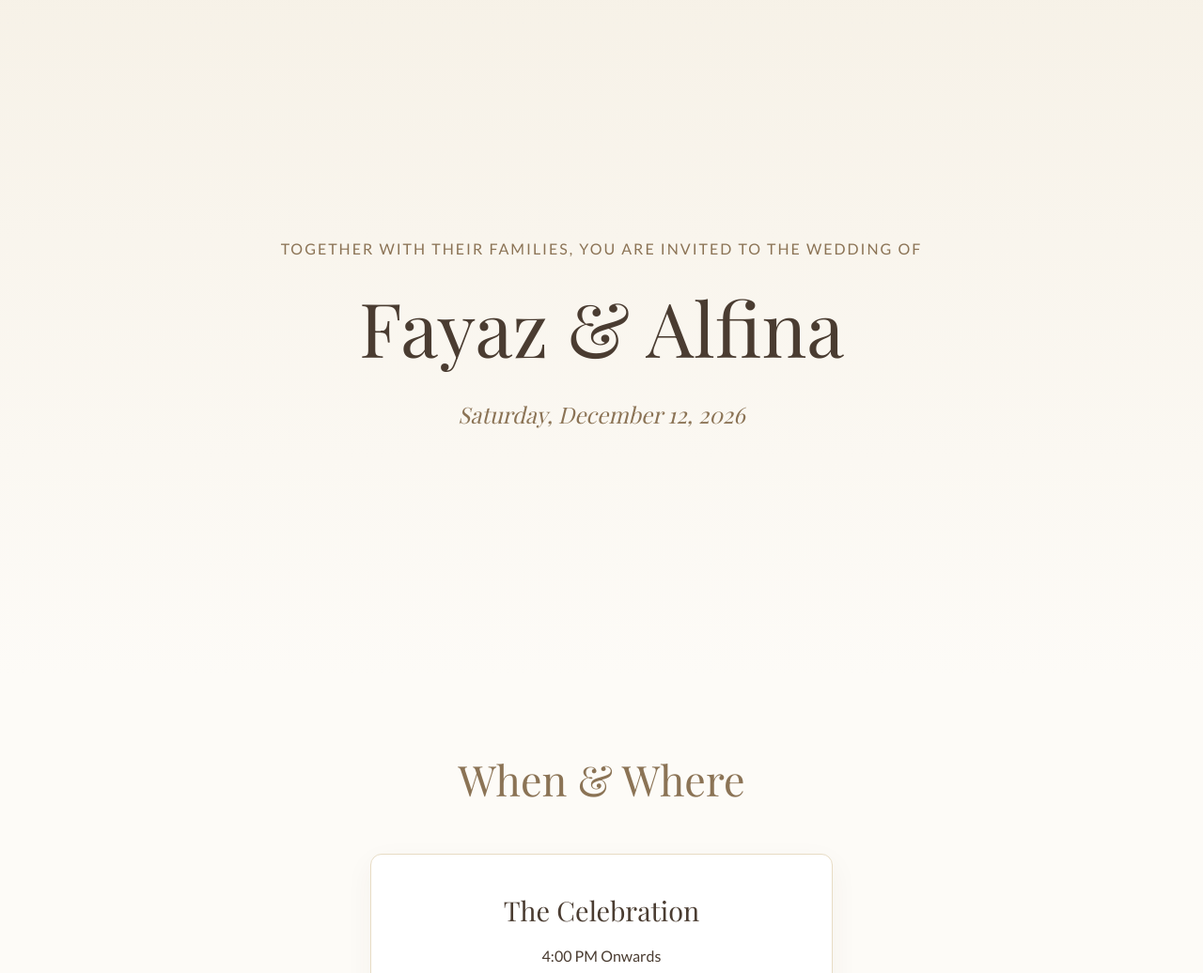
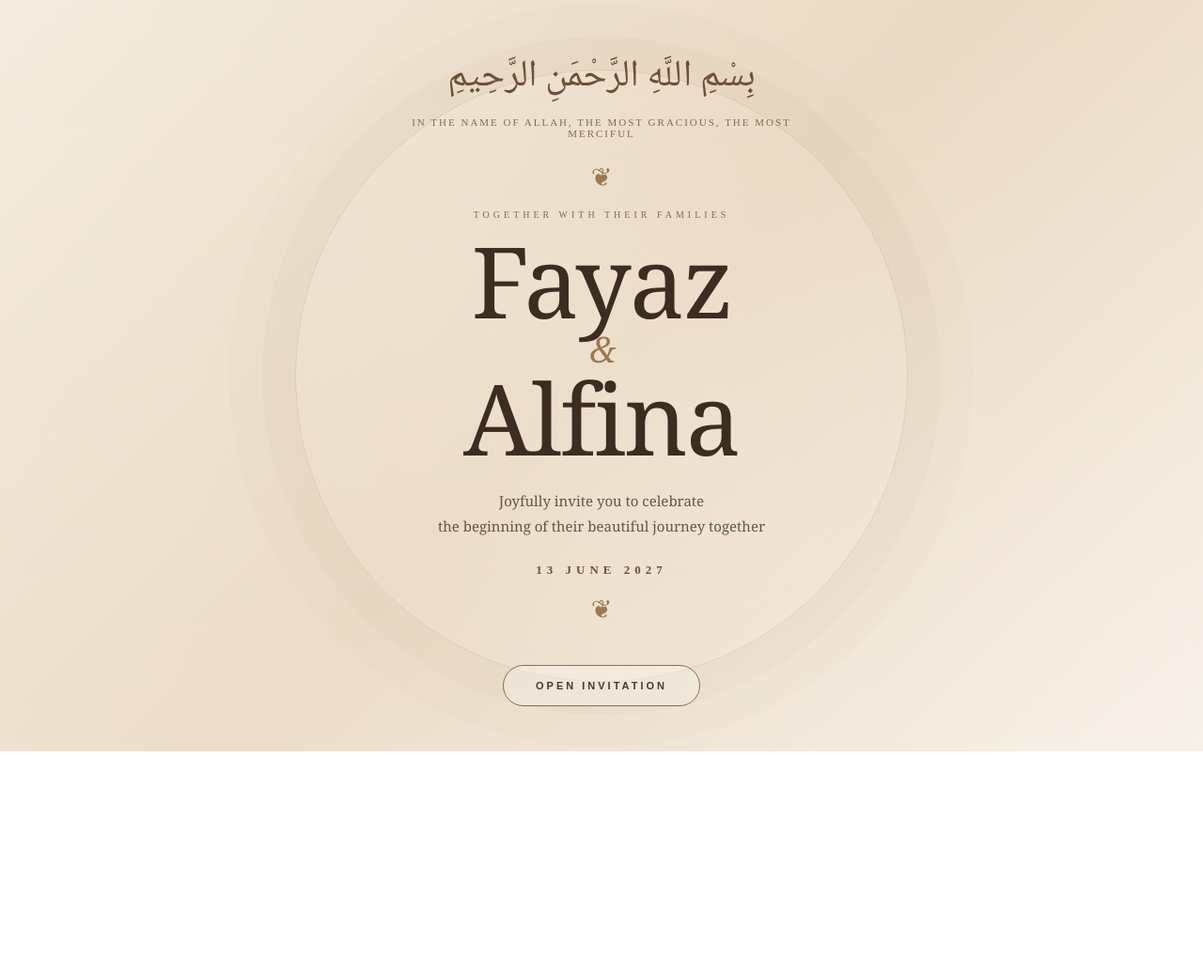
Before and after one commit to fayassirajudeen/Alfi-fayaz, a plain HTML site: page index.html in a window 1280 px wide. Shown: the top 1036 px of the page at 94% size. After the commit the page ends 800 px from the top, so only its background shows below. Drawn offline with nearby package versions, Linux system fonts and the light colour scheme; a web font is replaced by a local one.

Commit message:
Update index.html

```diff
--- a/index.html
+++ b/index.html
@@ -1,49 +1,412 @@
-<!DOCTYPE html>
-<html lang="en">
-<head>
-    <meta charset="UTF-8">
-    <meta name="viewport" content="width=device-width, initial-scale=1.0">
-    <title>Fayaz & Alfina | Wedding Invitation</title>
-    <link rel="stylesheet" href="style.css">
-    <!-- Elegant fonts for a classic wedding look -->
-    <link href="https://fonts.googleapis.com/css2?family=Playfair+Display:ital,wght@0,400;0,600;1,400&family=Lato:wght@300;400&display=swap" rel="stylesheet">
-</head>
-<body>
+<!-- ================= OPENING PAGE ================= -->
+<div id="opening-page">
 
-    <!-- Hero Section -->
-    <header class="hero">
-        <div class="hero-content">
-            <p class="pre-title">Together with their families, you are invited to the wedding of</p>
-            <h1>Fayaz & Alfina</h1>
-            <p class="date">Saturday, December 12, 2026</p>
-        </div>
-    </header>
+  <div class="opening-overlay"></div>
 
-    <!-- Details Section -->
-    <section class="details">
-        <h2>When & Where</h2>
-        <div class="event-card">
-            <h3>The Celebration</h3>
-            <p class="time">4:00 PM Onwards</p>
-            <p class="location">
-                <strong>The Grand Pearl Banquet</strong><br>
-                123 Celebration Avenue<br>
-                City Name, Region
-            </p>
-        </div>
-    </section>
+  <div class="opening-content">
 
-    <!-- RSVP Section -->
-    <section class="rsvp">
-        <h2>Join Us</h2>
-        <p>Please let us know if you can make it by November 1st, 2026.</p>
-        <!-- Replace the # with a link to a Google Form or Typeform for RSVPs -->
-        <a href="#" class="rsvp-btn">RSVP Here</a>
-    </section>
+    <div class="bismillah">
+      بِسْمِ اللَّهِ الرَّحْمَنِ الرَّحِيمِ
+    </div>
 
-    <footer>
-        <p>We can't wait to celebrate this special day with you.</p>
-    </footer>
+    <p class="opening-small">
+      In the name of Allah, the Most Gracious, the Most Merciful
+    </p>
 
-</body>
-</html>
+    <div class="ornament">❦</div>
+
+    <p class="opening-label">
+      TOGETHER WITH THEIR FAMILIES
+    </p>
+
+    <h1>
+      Fayaz
+      <span>&</span>
+      Alfina
+    </h1>
+
+    <p class="opening-text">
+      Joyfully invite you to celebrate<br>
+      the beginning of their beautiful journey together
+    </p>
+
+    <div class="opening-date">
+      13 JUNE 2027
+    </div>
+
+    <div class="ornament">❦</div>
+
+    <button onclick="openInvitation()">
+      OPEN INVITATION
+    </button>
+
+  </div>
+</div>
+
+
+<!-- ================= OPENING PAGE STYLE ================= -->
+<style>
+
+#opening-page {
+  position: fixed;
+  inset: 0;
+  z-index: 99999;
+
+  display: flex;
+  align-items: center;
+  justify-content: center;
+
+  min-height: 100vh;
+
+  background:
+    radial-gradient(
+      circle at center,
+      rgba(255,255,255,0.12),
+      transparent 45%
+    ),
+    linear-gradient(
+      135deg,
+      #f4eadb,
+      #e8d5bd,
+      #f7eee3
+    );
+
+  color: #3d3027;
+
+  overflow: hidden;
+
+  transition:
+    opacity 1s ease,
+    visibility 1s ease;
+}
+
+
+/* Decorative glow */
+
+#opening-page::before {
+  content: "";
+  position: absolute;
+
+  width: 650px;
+  height: 650px;
+
+  border-radius: 50%;
+
+  border: 1px solid rgba(126, 96, 65, 0.18);
+
+  box-shadow:
+    0 0 0 35px rgba(126,96,65,0.035),
+    0 0 0 70px rgba(126,96,65,0.025);
+
+  pointer-events: none;
+}
+
+
+/* Overlay */
+
+.opening-overlay {
+  position: absolute;
+  inset: 0;
+
+  background:
+    linear-gradient(
+      rgba(255,255,255,0.10),
+      rgba(255,255,255,0.18)
+    );
+
+  pointer-events: none;
+}
+
+
+/* Content */
+
+.opening-content {
+  position: relative;
+  z-index: 2;
+
+  width: min(90%, 600px);
+
+  text-align: center;
+
+  padding: 45px 25px;
+
+  animation: openingFade 1.8s ease forwards;
+}
+
+
+/* Bismillah */
+
+.bismillah {
+  font-size: clamp(27px, 5vw, 40px);
+
+  line-height: 1.7;
+
+  margin-bottom: 8px;
+
+  color: #6c5038;
+
+  font-family:
+    "Amiri",
+    "Noto Naskh Arabic",
+    serif;
+}
+
+
+.opening-small {
+  margin: 0 auto 25px;
+
+  max-width: 430px;
+
+  font-size: 11px;
+
+  letter-spacing: 2px;
+
+  text-transform: uppercase;
+
+  color: #806c59;
+}
+
+
+/* Ornament */
+
+.ornament {
+  font-size: 27px;
+
+  color: #9b7955;
+
+  margin: 18px 0;
+}
+
+
+/* Small heading */
+
+.opening-label {
+  margin-top: 15px;
+
+  font-size: 10px;
+
+  letter-spacing: 4px;
+
+  color: #806c59;
+}
+
+
+/* Names */
+
+.opening-content h1 {
+  margin: 15px 0 15px;
+
+  font-family:
+    "Cormorant Garamond",
+    Georgia,
+    serif;
+
+  font-size: clamp(58px, 12vw, 105px);
+
+  font-weight: 400;
+
+  line-height: 0.95;
+
+  letter-spacing: -2px;
+
+  color: #3c2c21;
+}
+
+
+.opening-content h1 span {
+  display: block;
+
+  font-family:
+    "Cormorant Garamond",
+    Georgia,
+    serif;
+
+  font-size: 38px;
+
+  font-style: italic;
+
+  line-height: 1.2;
+
+  color: #9b7955;
+}
+
+
+/* Invitation text */
+
+.opening-text {
+  margin: 25px auto;
+
+  font-family:
+    Georgia,
+    serif;
+
+  font-size: 15px;
+
+  line-height: 1.8;
+
+  color: #665546;
+}
+
+
+/* Date */
+
+.opening-date {
+  margin-top: 22px;
+
+  font-size: 13px;
+
+  font-weight: 600;
+
+  letter-spacing: 5px;
+
+  color: #6d5138;
+}
+
+
+/* Button */
+
+.opening-content button {
+  margin-top: 25px;
+
+  padding: 15px 34px;
+
+  border: 1px solid #8c6b4d;
+
+  border-radius: 50px;
+
+  background: rgba(255,255,255,0.28);
+
+  color: #4d3929;
+
+  font-size: 11px;
+
+  font-weight: 600;
+
+  letter-spacing: 3px;
+
+  cursor: pointer;
+
+  transition:
+    all 0.35s ease;
+}
+
+
+.opening-content button:hover {
+  background: #6d5138;
+
+  color: white;
+
+  transform: translateY(-2px);
+
+  box-shadow:
+    0 10px 30px rgba(70,50,30,0.15);
+}
+
+
+/* Opening animation */
+
+@keyframes openingFade {
+
+  from {
+    opacity: 0;
+    transform: translateY(25px);
+  }
+
+  to {
+    opacity: 1;
+    transform: translateY(0);
+  }
+
+}
+
+
+/* Closing animation */
+
+#opening-page.hide-opening {
+  opacity: 0;
+
+  visibility: hidden;
+
+  pointer-events: none;
+}
+
+
+/* Mobile */
+
+@media (max-width: 600px) {
+
+  #opening-page::before {
+    width: 420px;
+    height: 420px;
+  }
+
+  .opening-content {
+    padding: 30px 20px;
+  }
+
+  .opening-small {
+    font-size: 9px;
+    letter-spacing: 1.5px;
+  }
+
+  .opening-label {
+    font-size: 8px;
+    letter-spacing: 3px;
+  }
+
+  .opening-text {
+    font-size: 14px;
+  }
+
+  .opening-date {
+    font-size: 11px;
+    letter-spacing: 3px;
+  }
+
+}
+
+</style>
+
+
+<!-- ================= OPENING PAGE SCRIPT ================= -->
+<script>
+
+function openInvitation() {
+
+  const openingPage =
+    document.getElementById("opening-page");
+
+  openingPage.classList.add("hide-opening");
+
+  /*
+   * Prevent the opening page from appearing
+   * again after the visitor clicks Open Invitation.
+   */
+
+  sessionStorage.setItem(
+    "invitationOpened",
+    "true"
+  );
+
+}
+
+
+/* Skip opening page if already opened */
+
+window.addEventListener("load", function() {
+
+  if (
+    sessionStorage.getItem("invitationOpened")
+    === "true"
+  ) {
+
+    const openingPage =
+      document.getElementById("opening-page");
+
+    openingPage.classList.add("hide-opening");
+
+  }
+
+});
+
+</script>
```
